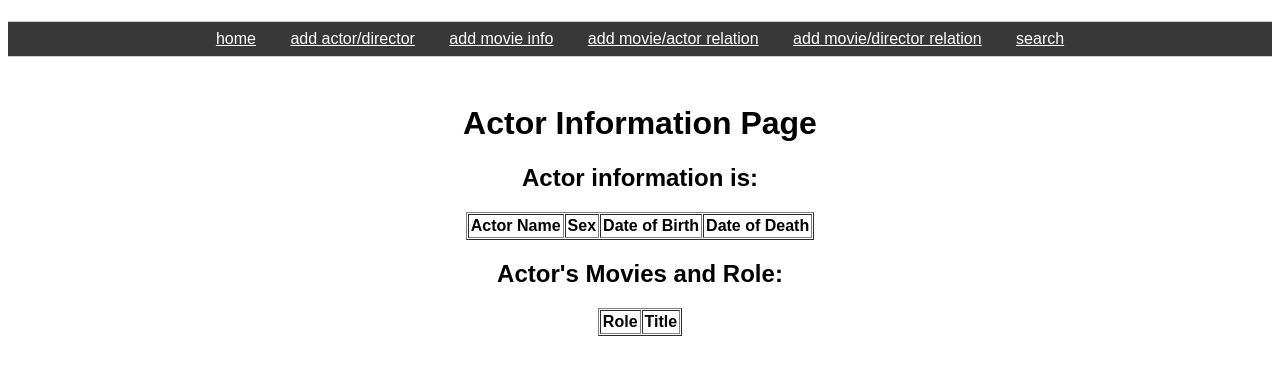
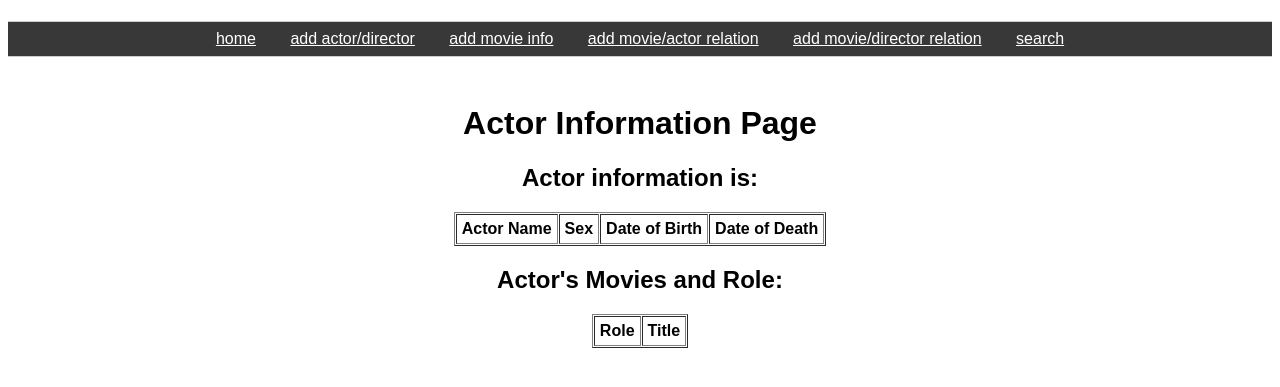
Before and after one commit to AJasapara/CS143, a PHP site: page /actorInfo.php?id=1 in a window 1280 px wide. Shown: the top 387 px of the page. Run offline with PHP 8.4, Linux system fonts and the light colour scheme; data that the repository does not hold is empty.

Commit message:
table padding lol

```diff
--- a/Project 1C/www/actorInfo.php
+++ b/Project 1C/www/actorInfo.php
@@ -34,6 +34,9 @@
 		#nav li a:hover {
 			background-color: #5b5b5b;
 			color: #89bcff;
+		}
+		th, td {
+			padding: 5px;
 		}
 		body {
 			font-family: "Arial";
--- a/Project 1C/www/actorSearch.php
+++ b/Project 1C/www/actorSearch.php
@@ -34,6 +34,9 @@
 		#nav li a:hover {
 			background-color: #5b5b5b;
 			color: #89bcff;
+		}
+		th, td {
+			padding: 5px;
 		}
 		body {
 			font-family: "Arial";
--- a/Project 1C/www/movieInfo.php
+++ b/Project 1C/www/movieInfo.php
@@ -40,6 +40,9 @@
 		#nav li a:hover {
 			background-color: #5b5b5b;
 			color: #89bcff;
+		}
+		th, td {
+			padding: 5px;
 		}
 		body {
 			font-family: "Arial";
```
